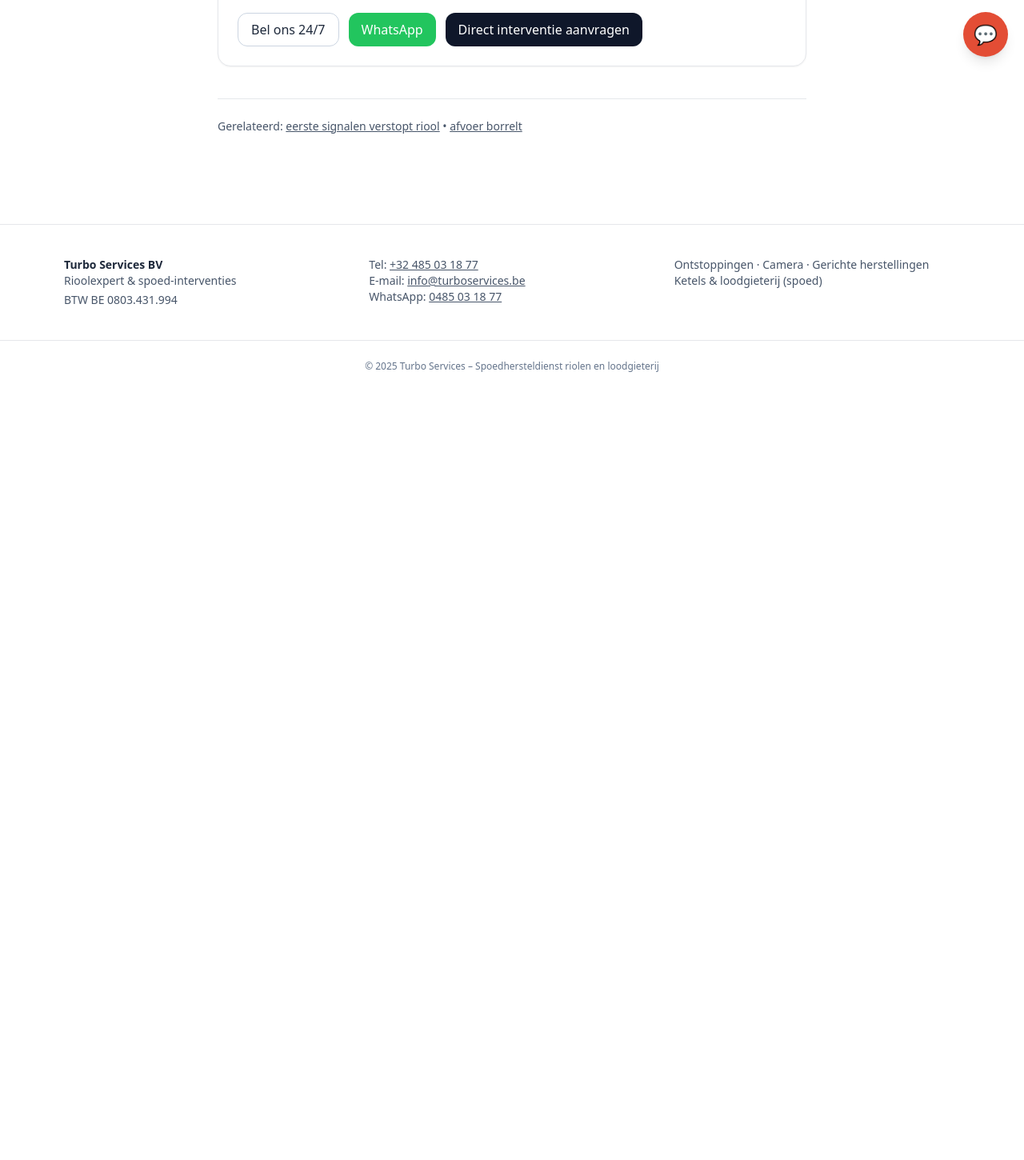
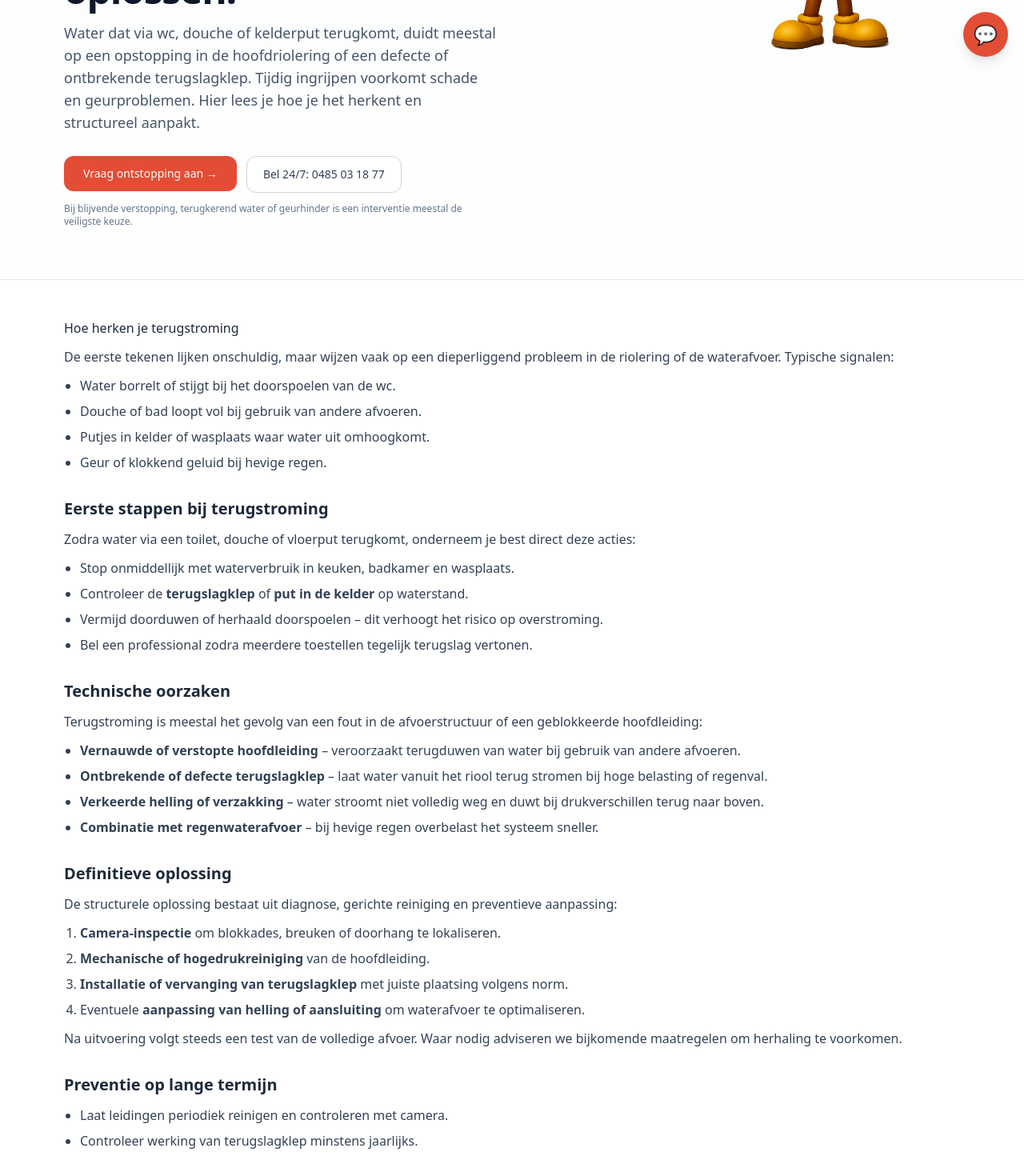
Before and after one commit to Turbo-89/turboservices, a Next.js app: page /kennisbank/ontstopping/terugstromend-toilet-douche in a window 1280 px wide. Shown: the part 709-2159 px from the top of the page at 80% size. Before the commit the page ends 1199 px from the top, so only its background shows below. Built offline with nearby package versions, Linux system fonts and the light colour scheme.

Commit message:
Update page.tsx

```diff
--- a/app/kennisbank/ontstopping/terugstromend-toilet-douche/page.tsx
+++ b/app/kennisbank/ontstopping/terugstromend-toilet-douche/page.tsx
@@ -1,47 +1,135 @@
 import type { Metadata } from "next";
 import Link from "next/link";
-import CTA from "@/components/kb/CTA";
+import ArticleShell from "@/components/kb/ArticleShell";
 import FAQJsonLd from "@/components/seo/FAQJsonLd";
 
 export const metadata: Metadata = {
-  title: "Terugstromend toilet of douche: oorzaken en aanpak",
+  title:
+    "Terugstromend toilet of douche: oorzaken en aanpak | Turbo Services – RioolExpert",
   description:
-    "Water dat terugkomt via wc of douche wijst op een dieper probleem. Zo los je het blijvend op.",
+    "Water dat terugkomt via wc of douche wijst op een probleem in de hoofdriolering of terugslagklep. Lees hoe je dit herkent en blijvend oplost.",
 };
 
-export default function Page() {
-  const faqs = [
-    { question: "Is terugstroming gevaarlijk?", answer: "Ja, risico op vervuild water in huis. Snel handelen." },
-    { question: "Helpt een dompelpomp?", answer: "Tijdelijk wel, maar de oorzaak moet worden opgelost." },
-    { question: "Komt dit terug bij regen?", answer: "Vaak wel. Dan is een terugslagklep en correcte aanleg cruciaal." },
-  ];
+const faqs = [
+  {
+    question: "Is terugstroming gevaarlijk?",
+    answer:
+      "Ja. Er is risico op verontreinigd water dat via afvoeren in huis terechtkomt. Snel handelen voorkomt schade en gezondheidsrisico’s.",
+  },
+  {
+    question: "Helpt een dompelpomp?",
+    answer:
+      "Een dompelpomp kan tijdelijk helpen bij nood, maar het onderliggende probleem blijft bestaan. De leiding moet structureel worden vrijgemaakt en beveiligd.",
+  },
+  {
+    question: "Komt dit terug bij regen?",
+    answer:
+      "Ja, vaak wel. Bij regenwater dat samen met afvalwater wordt afgevoerd is een correcte terugslagklep en juiste helling van de leidingen essentieel.",
+  },
+];
 
+export default function TerugstromendToiletPage() {
   return (
-    <main className="mx-auto max-w-3xl px-4 py-12">
-      <h1 className="text-3xl font-bold text-slate-900">
-        Terugstromend toilet of douche: oorzaken en aanpak
-      </h1>
+    <ArticleShell
+      title="Terugstromend toilet of douche: oorzaken en aanpak"
+      subtitle="Waarom water terugkomt via wc of douche, en hoe een juiste diagnose en terugslagklep het probleem definitief oplossen."
+      intro="Water dat via wc, douche of kelderput terugkomt, duidt meestal op een opstopping in de hoofdriolering of een defecte of ontbrekende terugslagklep. Tijdig ingrijpen voorkomt schade en geurproblemen. Hier lees je hoe je het herkent en structureel aanpakt."
+      logoVariant="ontstopping"
+    >
+      <h2>Hoe herken je terugstroming</h2>
       <p className="mt-3 text-slate-700">
-        Terugstroming wijst vaak op een bijna dichte hoofdleiding of ontbrekende/defecte terugslagklep.
+        De eerste tekenen lijken onschuldig, maar wijzen vaak op een dieperliggend probleem in
+        de riolering of de waterafvoer. Typische signalen:
       </p>
+      <ul className="mt-3 list-disc space-y-2 pl-5 text-slate-700">
+        <li>Water borrelt of stijgt bij het doorspoelen van de wc.</li>
+        <li>Douche of bad loopt vol bij gebruik van andere afvoeren.</li>
+        <li>Putjes in kelder of wasplaats waar water uit omhoogkomt.</li>
+        <li>Geur of klokkend geluid bij hevige regen.</li>
+      </ul>
 
-      <h2 className="mt-8 text-xl font-semibold">Eerste stappen</h2>
+      <h2 className="mt-8 text-xl font-semibold">Eerste stappen bij terugstroming</h2>
+      <p className="mt-3 text-slate-700">
+        Zodra water via een toilet, douche of vloerput terugkomt, onderneem je best direct
+        deze acties:
+      </p>
       <ul className="mt-3 list-disc space-y-2 pl-5 text-slate-700">
-        <li>Waterverbruik beperken</li>
-        <li>Controleer kelder/put</li>
-        <li>Niet doorduwen—risico op overstroom</li>
+        <li>Stop onmiddellijk met waterverbruik in keuken, badkamer en wasplaats.</li>
+        <li>Controleer de <b>terugslagklep</b> of <b>put in de kelder</b> op waterstand.</li>
+        <li>
+          Vermijd doorduwen of herhaald doorspoelen – dit verhoogt het risico op overstroming.
+        </li>
+        <li>
+          Bel een professional zodra meerdere toestellen tegelijk terugslag vertonen.
+        </li>
+      </ul>
+
+      <h2 className="mt-8 text-xl font-semibold">Technische oorzaken</h2>
+      <p className="mt-3 text-slate-700">
+        Terugstroming is meestal het gevolg van een fout in de afvoerstructuur of een
+        geblokkeerde hoofdleiding:
+      </p>
+      <ul className="mt-3 list-disc space-y-2 pl-5 text-slate-700">
+        <li>
+          <b>Vernauwde of verstopte hoofdleiding</b> – veroorzaakt terugduwen van water bij
+          gebruik van andere afvoeren.
+        </li>
+        <li>
+          <b>Ontbrekende of defecte terugslagklep</b> – laat water vanuit het riool terug
+          stromen bij hoge belasting of regenval.
+        </li>
+        <li>
+          <b>Verkeerde helling of verzakking</b> – water stroomt niet volledig weg en duwt bij
+          drukverschillen terug naar boven.
+        </li>
+        <li>
+          <b>Combinatie met regenwaterafvoer</b> – bij hevige regen overbelast het systeem
+          sneller.
+        </li>
       </ul>
 
       <h2 className="mt-8 text-xl font-semibold">Definitieve oplossing</h2>
       <p className="mt-3 text-slate-700">
-        Reinigen + camera, correcte terugslagklep, en indien nodig aanpassing van hellingen.
+        De structurele oplossing bestaat uit diagnose, gerichte reiniging en preventieve
+        aanpassing:
+      </p>
+      <ol className="mt-3 list-decimal space-y-2 pl-5 text-slate-700">
+        <li>
+          <b>Camera-inspectie</b> om blokkades, breuken of doorhang te lokaliseren.
+        </li>
+        <li>
+          <b>Mechanische of hogedrukreiniging</b> van de hoofdleiding.
+        </li>
+        <li>
+          <b>Installatie of vervanging van terugslagklep</b> met juiste plaatsing volgens
+          norm.
+        </li>
+        <li>
+          Eventuele <b>aanpassing van helling of aansluiting</b> om waterafvoer te
+          optimaliseren.
+        </li>
+      </ol>
+      <p className="mt-3 text-slate-700">
+        Na uitvoering volgt steeds een test van de volledige afvoer. Waar nodig adviseren we
+        bijkomende maatregelen om herhaling te voorkomen.
       </p>
 
-      <CTA />
+      <h2 className="mt-8 text-xl font-semibold">Preventie op lange termijn</h2>
+      <ul className="mt-3 list-disc space-y-2 pl-5 text-slate-700">
+        <li>Laat leidingen periodiek reinigen en controleren met camera.</li>
+        <li>Controleer werking van terugslagklep minstens jaarlijks.</li>
+        <li>Houd vloerputten gevuld en goed bereikbaar voor controle.</li>
+        <li>
+          Vermijd het lozen van vet of doekjes, die de doorstroming snel beperken.
+        </li>
+      </ul>
 
       <div className="mt-10 border-t pt-6 text-sm text-slate-600">
         Gerelateerd:{" "}
-        <Link href="/kennisbank/ontstopping/riool-verstopt-signalen" className="underline">
+        <Link
+          href="/kennisbank/ontstopping/riool-verstopt-signalen"
+          className="underline"
+        >
           eerste signalen verstopt riool
         </Link>{" "}
         •{" "}
@@ -51,6 +139,6 @@ export default function Page() {
       </div>
 
       <FAQJsonLd items={faqs} />
-    </main>
+    </ArticleShell>
   );
 }
```
